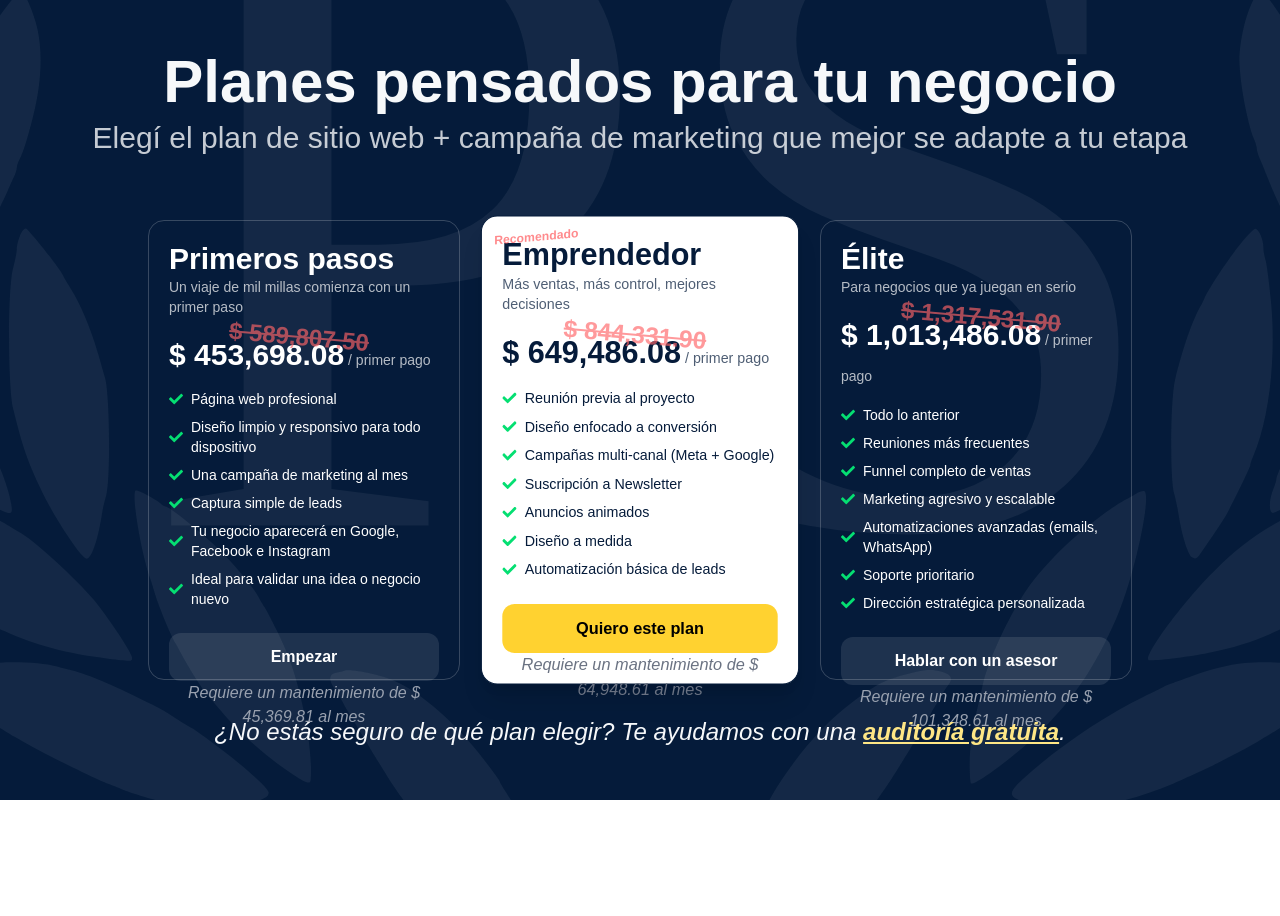
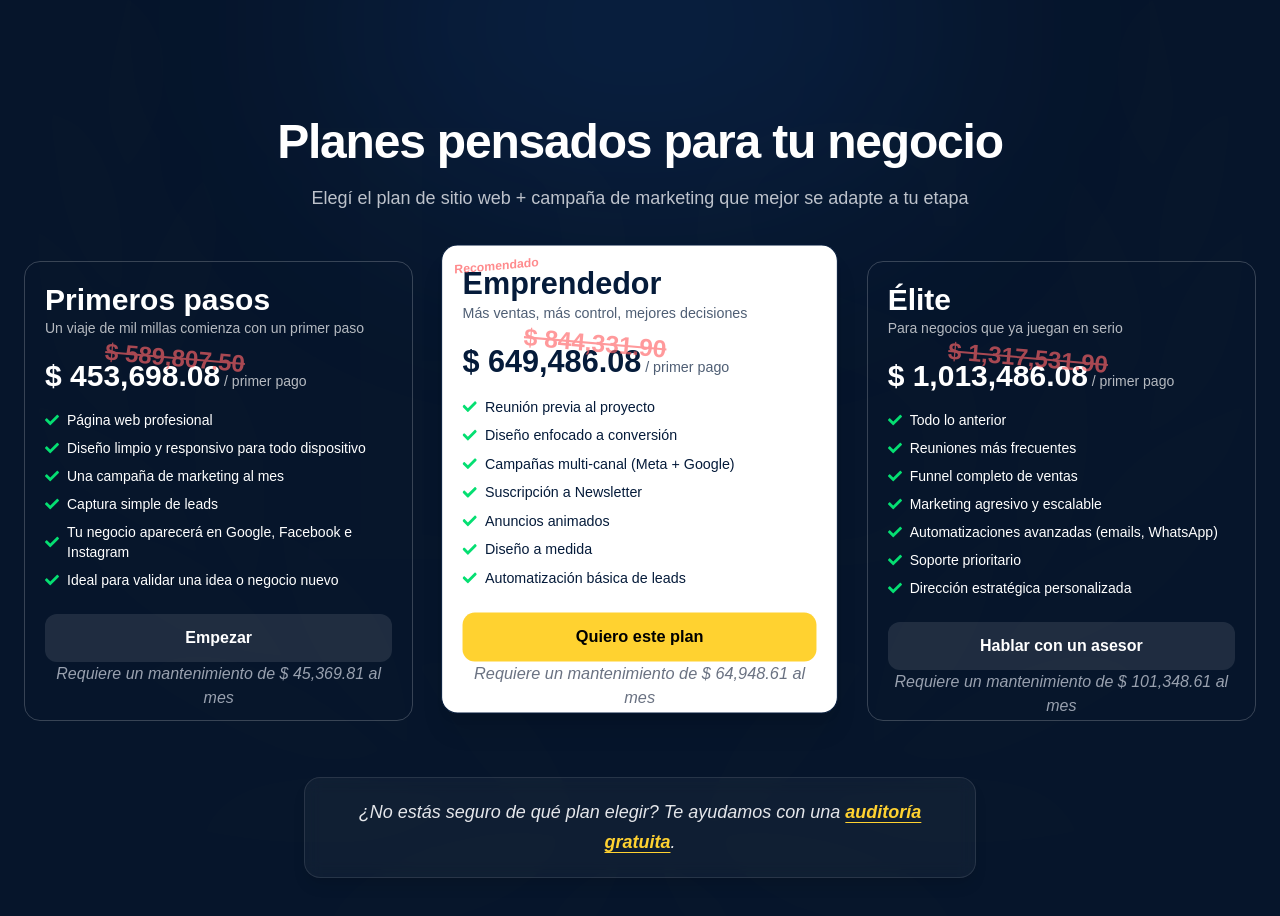
Before and after one commit to brutalkingran/patrician-software, a React (Vite) app: page /planes in a window 1280 px wide. Shown: the top 916 px of the page. Before the commit the page ends 800 px from the top, so only its background shows below. Built offline with nearby package versions, Linux system fonts and the light colour scheme.

Commit message:
planes, solo falta que entren en las lineas romanas

```diff
--- a/src/pages/MainPage.jsx
+++ b/src/pages/MainPage.jsx
@@ -9,6 +9,7 @@ import FooterComponent from "../components/FooterComponent";
 import ContactComponent from "../components/ContactComponent";
 import FooterNico from "../components/FooterNico";
 import SeccionceluComponent from "../components/SeccionceluComponents";
+import PlanPage from "./PlanPage";
 
 const MainPage = () => {
   return (
@@ -20,6 +21,7 @@ const MainPage = () => {
       <ExpertsComponents />
       <WebsiteComponent />
       <MarketingComponent />
+      <PlanPage />
       <PricesComponent />
       <FooterComponent />
       <ContactComponent />
--- a/src/pages/PlanPage.jsx
+++ b/src/pages/PlanPage.jsx
@@ -3,37 +3,192 @@ import LoadingComponent from "../components/LoadingComponent";
 import PlanCard from "../components/ui/PlanCard";
 import { AnimatePresence, motion } from "framer-motion";
 
+const containerVariants = {
+  hidden: {
+    opacity: 0,
+  },
+  visible: {
+    opacity: 1,
+    transition: {
+      staggerChildren: 0.15,
+    },
+  },
+};
+
+const itemVariants = {
+  hidden: {
+    opacity: 0,
+    y: 30,
+  },
+  visible: {
+    opacity: 1,
+    y: 0,
+    transition: {
+      duration: 0.5,
+      ease: "easeOut",
+    },
+  },
+};
+
 const PlanPage = () => {
-  const [loading, setLoading] = useState(true)
+  const [loading, setLoading] = useState(true);
 
   useEffect(() => {
-    const t = setTimeout(() => setLoading(false), 1200)
-    return () => clearTimeout(t)
-  }, [])
+    const t = setTimeout(() => setLoading(false), 1200);
 
+    return () => clearTimeout(t);
+  }, []);
 
   return (
     <AnimatePresence mode="wait">
-      { loading ? (
+      {loading ? (
         <LoadingComponent key="loader" />
       ) : (
         <motion.main
-          className="flex flex-col justify-center bg-ps-blue px-4 py-10 h-min-screen md:h-screen md:bg-[url(/logo_tr.svg)] bg-center bg-no-repeat"
           key="plans"
           initial={{ opacity: 0 }}
           animate={{ opacity: 1 }}
           exit={{ opacity: 0 }}
-          transition={{ duration: 0.6, ease: "easeOut" }}
+          transition={{ duration: 0.5 }}
+          className="
+            relative
+            min-h-screen
+            bg-[#06152B]
+            text-white
+            px-4
+            sm:px-6
+            pt-24
+            sm:pt-28
+            pb-16
+            flex
+            flex-col
+            items-center
+            overflow-hidden
+          "
         >
-          <h2 className="text-3xl/8 font-bold text-center mb-2 md:text-6xl">
+          {/* =========================================
+              FONDO
+          ========================================== */}
+
+          <div
+            className="
+              absolute
+              inset-0
+              bg-[url('/logo_tr.svg')]
+              bg-center
+              bg-no-repeat
+              bg-contain
+              opacity-[0.07]
+              pointer-events-none
+            "
+          />
+
+          {/* Brillo de fondo */}
+          <div
+            className="
+              absolute
+              top-[-150px]
+              left-1/2
+              -translate-x-1/2
+              w-[600px]
+              h-[350px]
+              rounded-full
+              bg-blue-500/10
+              blur-[120px]
+              pointer-events-none
+            "
+          />
+
+          {/* =========================================
+              CONTENIDO PRINCIPAL
+          ========================================== */}
+
+          <div className="relative z-10 w-full max-w-7xl mx-auto">
+
+            {/* =========================================
+                ENCABEZADO
+            ========================================== */}
+
+            <div
+              className="
+                w-full
+                max-w-3xl
+                mx-auto
+                text-center
+                mb-10
+                md:mb-12
+              "
+            >
+              <h2
+                className="
+                  text-3xl
+                  sm:text-4xl
+                  md:text-5xl
+                  font-bold
+                  tracking-tight
+                  leading-tight
+                  mb-3
+                "
+              >
                 Planes pensados para tu negocio
               </h2>
-          <p className="text-center text-sm opacity-80 mb-8 md:text-3xl">
-            Elegí el plan de sitio web + campaña de marketing que mejor se adapte a tu etapa
+
+              <p
+                className="
+                  text-sm
+                  sm:text-base
+                  md:text-lg
+                  text-gray-300
+                  max-w-2xl
+                  mx-auto
+                  leading-relaxed
+                  opacity-90
+                "
+              >
+                Elegí el plan de sitio web + campaña de marketing que mejor
+                se adapte a tu etapa
               </p>
+            </div>
 
-          <div className="flex flex-col gap-6 md:flex-row justify-center md:mt-8">
-            {/* BASICO */}
+            {/* =========================================
+                GRILLA DE PLANES
+            ========================================== */}
+
+            <motion.div
+              variants={containerVariants}
+              initial="hidden"
+              whileInView="visible"
+              viewport={{
+                once: true,
+                amount: 0.15,
+              }}
+              className="
+                w-full
+                grid
+                grid-cols-1
+                md:grid-cols-3
+                gap-6
+                lg:gap-8
+                items-stretch
+              "
+            >
+
+              {/* =====================================
+                  BÁSICO
+              ====================================== */}
+
+              <motion.div
+                variants={itemVariants}
+                className="
+                  flex
+                  w-full
+                  min-w-0
+                  h-full
+
+                  [&>div]:!w-full
+                  [&>div]:max-w-none
+                "
+              >
                 <PlanCard
                   title="Primeros pasos"
                   realPrice="$ 589,807.50"
@@ -46,35 +201,68 @@ const PlanPage = () => {
                     "Una campaña de marketing al mes",
                     "Captura simple de leads",
                     "Tu negocio aparecerá en Google, Facebook e Instagram",
-                "Ideal para validar una idea o negocio nuevo"
+                    "Ideal para validar una idea o negocio nuevo",
                   ]}
                   cta="Empezar"
                 />
+              </motion.div>
 
-            {/* MEDIO */}
+              {/* =====================================
+                  EMPRENDEDOR - DESTACADO
+              ====================================== */}
+
+              <motion.div
+                variants={itemVariants}
+                className="
+                  flex
+                  w-full
+                  min-w-0
+                  h-full
+                  md:-translate-y-3
+
+                  [&>div]:!w-full
+                  [&>div]:max-w-none
+                "
+              >
                 <PlanCard
                   title="Emprendedor"
-              realPrice=" $ 844,331.90 "
-              price=" $ 649,486.08"
-              mensualidad=" $ 64,948.61"
+                  realPrice="$ 844,331.90"
+                  price="$ 649,486.08"
+                  mensualidad="$ 64,948.61"
                   subtitle="Más ventas, más control, mejores decisiones"
                   highlighted
                   features={[
                     "Reunión previa al proyecto",
                     "Diseño enfocado a conversión",
-                "Campañas multi-canal (Meta + Google)	",
+                    "Campañas multi-canal (Meta + Google)",
                     "Suscripción a Newsletter",
                     "Anuncios animados",
                     "Diseño a medida",
-                "Automatización básica de leads"
+                    "Automatización básica de leads",
                   ]}
                   cta="Quiero este plan"
                 />
+              </motion.div>
 
-            {/* PRO */}
+              {/* =====================================
+                  ÉLITE
+              ====================================== */}
+
+              <motion.div
+                variants={itemVariants}
+                className="
+                  flex
+                  w-full
+                  min-w-0
+                  h-full
+
+                  [&>div]:!w-full
+                  [&>div]:max-w-none
+                "
+              >
                 <PlanCard
                   title="Élite"
-              realPrice="$ 1,317,531.90 "
+                  realPrice="$ 1,317,531.90"
                   price="$ 1,013,486.08"
                   mensualidad="$ 101,348.61"
                   subtitle="Para negocios que ya juegan en serio"
@@ -89,14 +277,89 @@ const PlanPage = () => {
                   ]}
                   cta="Hablar con un asesor"
                 />
+              </motion.div>
+
+            </motion.div>
+
+            {/* =========================================
+                BANNER DE AUDITORÍA
+            ========================================== */}
+
+            <motion.div
+              initial={{
+                opacity: 0,
+                y: 20,
+              }}
+              whileInView={{
+                opacity: 1,
+                y: 0,
+              }}
+              viewport={{
+                once: true,
+              }}
+              transition={{
+                duration: 0.6,
+                delay: 0.2,
+              }}
+              className="
+                w-full
+                max-w-2xl
+                mx-auto
+                mt-12
+                md:mt-14
+              "
+            >
+              <div
+                className="
+                  rounded-2xl
+                  border
+                  border-white/10
+                  bg-white/[0.04]
+                  backdrop-blur-sm
+                  px-5
+                  py-4
+                  sm:px-7
+                  sm:py-5
+                  text-center
+                  shadow-lg
+                "
+              >
+                <p
+                  className="
+                    text-sm
+                    sm:text-base
+                    md:text-lg
+                    italic
+                    text-gray-200
+                    leading-relaxed
+                  "
+                >
+                  ¿No estás seguro de qué plan elegir? Te ayudamos con una{" "}
+                  <a
+                    href="https://wa.me/5493517961371?text=Hola!%20Me%20interesa%20agendar%20una%20auditoría%20gratuita"
+                    target="_blank"
+                    rel="noopener noreferrer"
+                    className="
+                      font-bold
+                      text-amber-300
+                      underline
+                      underline-offset-4
+                      hover:text-amber-200
+                      transition-colors
+                    "
+                  >
+                    auditoría gratuita
+                  </a>
+                  .
+                </p>
               </div>
+            </motion.div>
 
-            <p className="text-center mt-9 text-2xl italic">¿No estás seguro de qué plan elegir? Te ayudamos con una <a href="https://wa.me/5493517961371?text=Hola!%20Me%20interesa%20agendar%20una%20auditoría%20gratuita%20" className="font-bold text-amber-200 underline cursor-pointer">auditoría gratuita</a>.</p>
+          </div>
         </motion.main>
       )}
     </AnimatePresence>
-  )
+  );
+};
 
-}
-
-export default PlanPage
+export default PlanPage;
```
Also changed, not shown: src/components/FooterNico.jsx (+21 -31 lines). Lines whose indentation alone changed are shown as unchanged.
